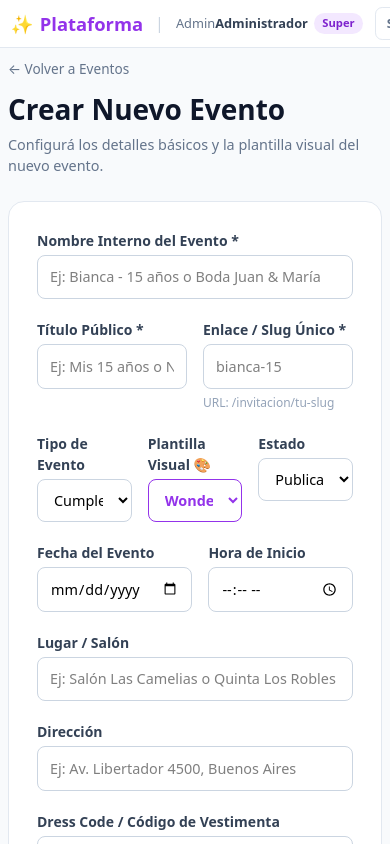
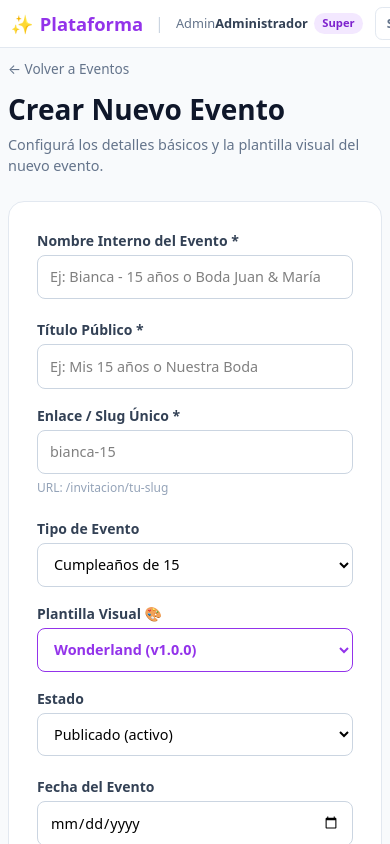
Before and after one commit to Maezno/bianca15, a Next.js app: page /admin/events/new in a window 390 px wide. Shown: the top 844 px of the page. Built offline with nearby package versions, Linux system fonts and the light colour scheme.

Commit message:
fix(mobile): grillas admin a 1 columna, sin anchos minimos desbordantes, lint limpio

```diff
--- a/app/globals.css
+++ b/app/globals.css
@@ -123,6 +123,40 @@ body {
     padding: 0.6rem 0.75rem !important;
     font-size: 0.78rem !important;
     flex-shrink: 0 !important;
+  }
+}
+
+@media (max-width: 600px) {
+  /* Grillas de formularios del admin: 1 columna en móvil */
+  .admin-editor-panel [style*="grid-template-columns: 1fr 1fr"],
+  .admin-main-container [style*="grid-template-columns: 1fr 1fr"],
+  .admin-editor-panel [style*="minmax(220px"],
+  .admin-main-container [style*="minmax(340px"],
+  .admin-main-container [style*="minmax(240px"] {
+    grid-template-columns: 1fr !important;
+  }
+
+  /* Anchos mínimos fijos que provocan scroll horizontal */
+  .admin-editor-panel [style*="min-width: 340px"],
+  .admin-editor-panel [style*="min-width: 160px"],
+  .admin-main-container [style*="min-width: 260px"] {
+    min-width: 0 !important;
+  }
+
+  /* Textos largos (URLs, nombres de archivo) nunca desbordan */
+  .admin-editor-panel,
+  .admin-main-container {
+    overflow-wrap: anywhere;
+  }
+
+  .admin-editor-panel input:not([type="checkbox"]):not([type="radio"]):not([type="color"]):not([type="range"]):not([type="number"]),
+  .admin-editor-panel select,
+  .admin-editor-panel textarea,
+  .admin-main-container input:not([type="checkbox"]):not([type="radio"]):not([type="color"]):not([type="range"]):not([type="number"]),
+  .admin-main-container select,
+  .admin-main-container textarea {
+    max-width: 100%;
+    font-size: 16px; /* evita zoom automático en iOS */
   }
 }
 
--- a/components/invitation/PublicInvitationRenderer.tsx
+++ b/components/invitation/PublicInvitationRenderer.tsx
@@ -746,7 +746,6 @@ export function PublicInvitationRenderer({
     return () => {
       document.querySelectorAll('[data-section-font]').forEach((el) => el.remove());
     };
-  // eslint-disable-next-line react-hooks/exhaustive-deps
   }, [JSON.stringify(sectionStyles), customFontUrl]);
 
   // Cargar automáticamente las fuentes predefinidas de Google (theme global + por sección)
@@ -758,7 +757,6 @@ export function PublicInvitationRenderer({
       if (style.sectionFont) ensurePredefinedFontLoaded(style.sectionFont);
       if (style.sectionBodyFont) ensurePredefinedFontLoaded(style.sectionBodyFont);
     });
-  // eslint-disable-next-line react-hooks/exhaustive-deps
   }, [theme.typography.headingFont, theme.typography.bodyFont, theme.typography.secondaryFont, JSON.stringify(sectionStyles)]);
 
   /** Resuelve el theme final para una sección aplicando sus overrides individuales */
```
